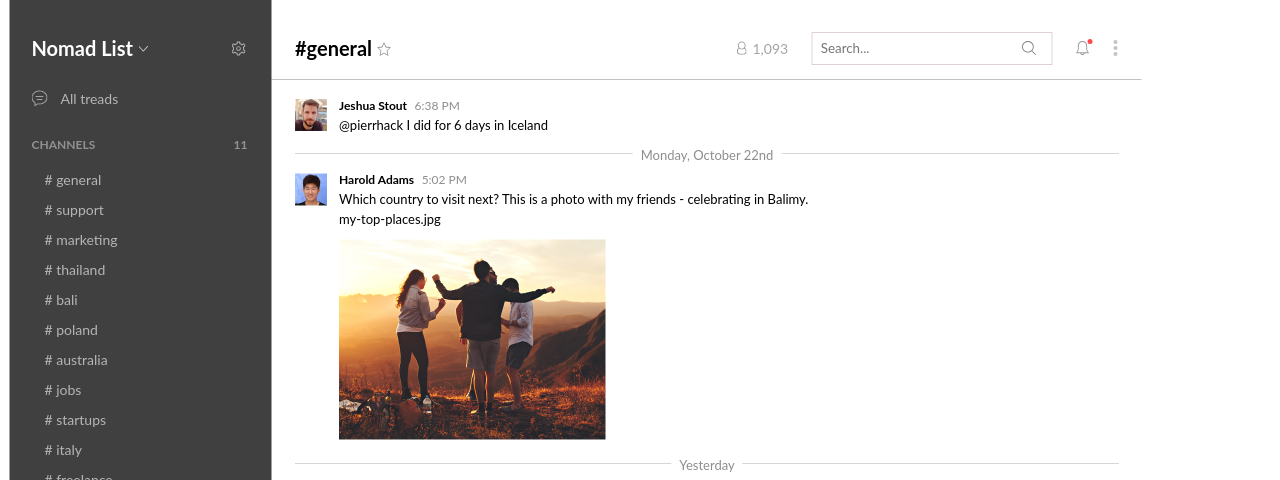
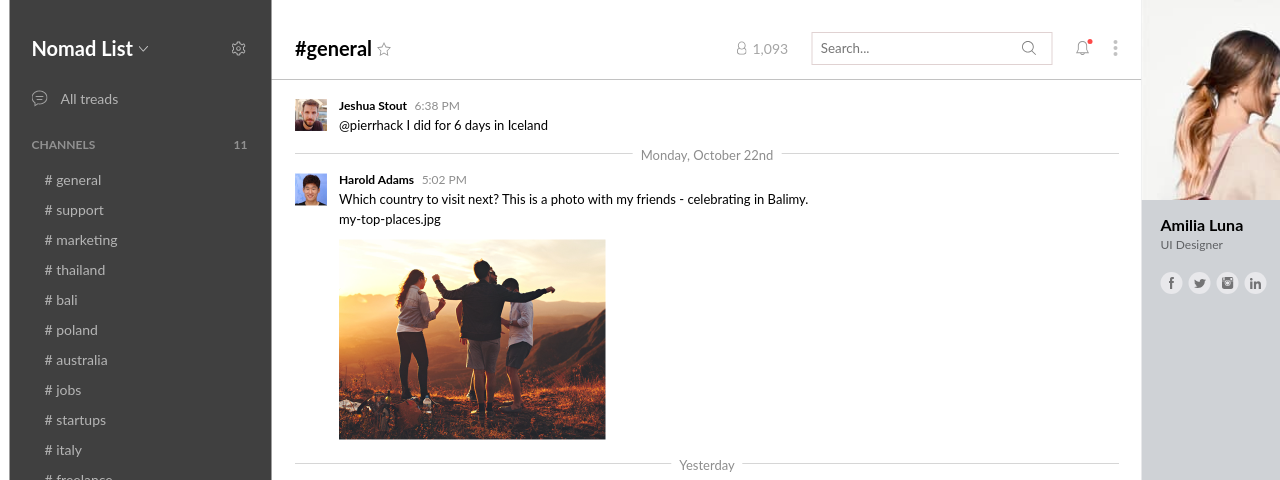
Before and after one commit to viktortsvet/chat-macos, a plain HTML site: page src/index.html in a window 1280 px wide. Shown: the top 480 px of the page. Drawn offline with nearby package versions, Linux system fonts and the light colour scheme; files that its build step writes are made by us from their sources.

Commit message:
added user section

```diff
--- a/src/index.html
+++ b/src/index.html
@@ -19,7 +19,9 @@
         <div>
             @@include('sections/general.html')
         </div>
-        <div></div>
+        <div>
+            @@include('sections/user.html')
+        </div>
     </div>
 
 
--- a/src/scss/_general.scss
+++ b/src/scss/_general.scss
@@ -92,7 +92,6 @@
         background-color: #ffffff;
     }
     &__messages::-webkit-scrollbar-thumb {
-        height: 206px;
         background-color: rgba(0, 0, 0, .2);
         border-radius: 6px;
         &:hover {
--- /dev/null
+++ b/src/scss/_user.scss
@@ -0,0 +1,50 @@
+.user {
+    span {display: block;}
+    display: grid;
+    height: 100%;
+    grid-template-rows: 200px auto;
+    background-color: #CFD2D6;
+    row-gap: 15px;
+    &__photo {
+        img {
+            width: 100%;
+        }
+    }
+
+    &__info {
+        padding: 0px 20px 0 19px;
+    }
+
+    &__name {
+        @include setFont(700, 16px, 19px, $black);
+    }
+
+    &__duty {
+        @include setFont(400, 12px, 14.4px, #5F6164);
+        margin-top: 3.5px;
+    }
+
+    &__socials {
+        margin-top: 20px;
+        width: 106px;
+        @include setBasicGrid(space-between, center);
+        grid-template: 22px / repeat(4, 22px);
+    }
+
+    &__social {
+        text-decoration: none;
+        position: relative;
+        display: block;
+        width: 100%;
+        height: 100%;
+        border-radius: 100%;
+        background-color: #E8E8EB;
+        img {
+            position: absolute;
+            left: 50%;
+            top: 50%;
+            transform: translate(-50%, -50%);
+        }
+    }
+
+}
--- a/src/scss/style.scss
+++ b/src/scss/style.scss
@@ -22,3 +22,4 @@
 
 @import 'nomad';
 @import 'general';
+@import 'user';
--- /dev/null
+++ b/src/sections/user.html
@@ -0,0 +1,27 @@
+<section class="user">
+    <div class="user__photo">
+        <img src="../img/nice-designer.png" alt="user">
+    </div>
+
+    <div class="user__info">
+        <div class="user__name-data">
+            <span class="user__name">Amilia Luna</span>
+            <span class="user__duty">UI Designer</span>
+        </div>
+
+        <div class="user__socials">
+            <a href="#" class="user__social">
+                <img src="../icons/facebook.svg" alt="facebook">
+            </a>
+            <a href="#" class="user__social">
+                <img src="../icons/twitter.svg" alt="twitter">
+            </a>
+            <a href="#" class="user__social">
+                <img src="../icons/instagram.svg" alt="instagram">
+            </a>
+            <a href="#" class="user__social">
+                <img src="../icons/linkedIn.svg" alt="linkedIn">
+            </a>
+        </div>
+    </div>
+</section>
```
Also changed, not shown: src/icons/facebook.svg (added), src/icons/instagram.svg (added), src/icons/linkedIn.svg (added), src/icons/twitter.svg (added), src/img/nice-designer.png (added).
